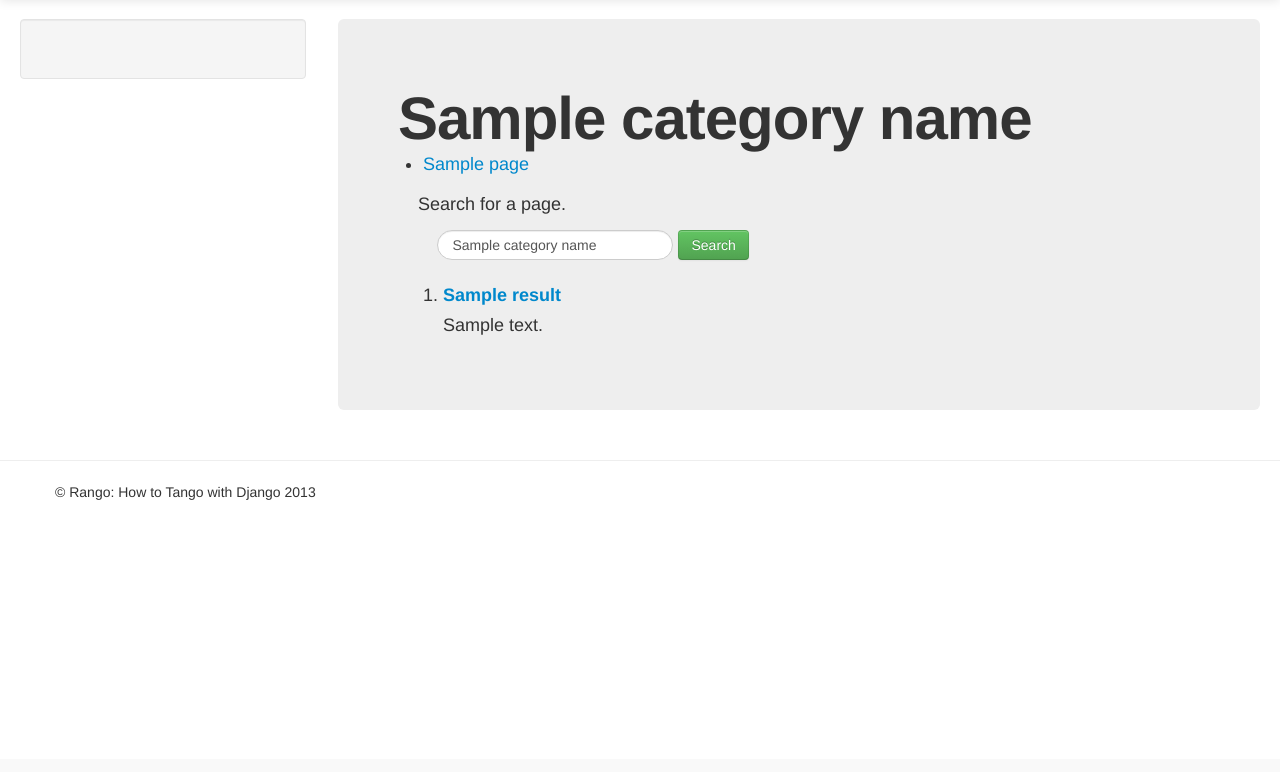
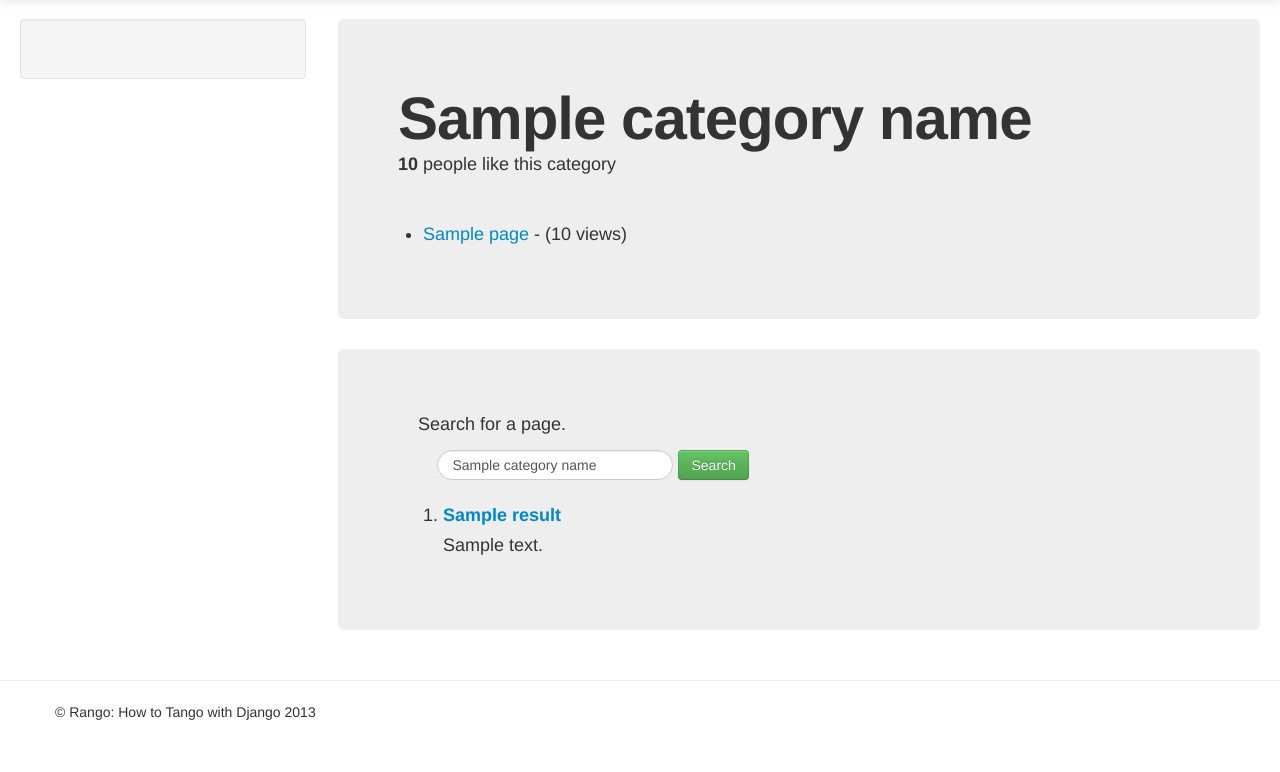
Before and after one commit to brownmagik352/tango_django, a Django app: template tango_with_django_project/templates/rango/category.html in a window 1280 px wide. Shown: the part 41-813 px from the top of the page. Before the commit the page ends 541 px from the top, so only its background shows below. Run offline with Django 3.2, Linux system fonts and the light colour scheme; the template is opened without the code that fills it: most values are stand-ins (such as "Sample title", 1, 10 or a date in 2020).

Commit message:
fixed add_page POST/query problem, super updated category.html

```diff
--- a/tango_with_django_project/templates/rango/category.html
+++ b/tango_with_django_project/templates/rango/category.html
@@ -1,4 +1,4 @@
-{% extends 'rango/base.html' %}
+{% extends "rango/base.html" %}
 
 {% block title %}{{ category_name }}{% endblock %}
 
@@ -6,16 +6,43 @@
 <div class="hero-unit">
     <h1>{{ category_name }}</h1>
 
+{% if category %}
+    <p>
+    <b id="like_count">{{ category.likes }}</b> people like this category
+
+    {% if user.is_authenticated %}
+        <button id ="likes" data-catid="{{category.id}}" class="btn btn-mini btn-primary" type="button">Like</button>
+    {% endif %}
+    </p>
+
+    <br/>
+
+    <div id="pages">
     {% if pages %}
     <ul>
         {% for page in pages %}
-        <li><a href="{{ page.url }}">{{ page.title }}</a></li>
+        <li>
+            <a href="/rango/goto/?page_id={{page.id}}">{{page.title}}</a>
+            {% if page.views > 1 %}
+                - ({{ page.views }} views)
+            {% elif page.views == 1 %}
+                - ({{ page.views }} view)
+            {% endif %}
+        </li>
         {% endfor %}
     </ul>
     {% else %}
-        <strong>No pages currently in category.</strong>
+    <strong>No pages currently in category.</strong><br/>
     {% endif %}
 
+    </div>
+
+    {% if user.is_authenticated %}
+    <a href="/rango/category/{{ category_name_url }}/add_page/">Add a Page</a>
+    {% endif %}
+</div>
+
+<div class="hero-unit">
     <div class="container-fluid">
         <p>Search for a page.</p>
         <form class="span8 form-search" id="search_form" method="post" action="/rango/category/{{ category_name_url }}/">
@@ -24,12 +51,16 @@
             <button type="submit" class="btn btn-success" name="submit" value="Search">Search</button>
         </form>
     </div>
+
     <div class="container-fluid">
         {% if result_list %}
-        <!-- Display search results in an ordered list -->
+            <!-- Display search results in an ordered list -->
             <ol>
                 {% for result in result_list %}
                 <li>
+                    {% if user.is_authenticated %}
+            <button data-catid="{{category.id}}" data-title="{{ result.title }}" data-url="{{ result.link }}" class="rango-add btn btn-mini btn-info" type="button">Add</button>
+            {% endif %}
                     <strong><a href="{{ result.link }}">{{ result.title }}</a></strong><br />
                     <p>{{ result.summary }}</p>
                 </li>
@@ -40,10 +71,11 @@
             <p>No results found</p>
         {% endif %}
     </div>
+{% else %}
+    The specified category {{ category_name }} does not exist!</div>
+{% endif %}
+
+</div>
 
 
-    {% if user.is_authenticated %}
-       <a href="/rango/category/{{category_name_url}}/add_page/">Add a Page</a>
-    {% endif %}
-</div>
 {% endblock %}
```
Also changed, not shown: tango_with_django_project/rango/views.py (+4 -3 lines), tango_with_django_project/rango.db.
